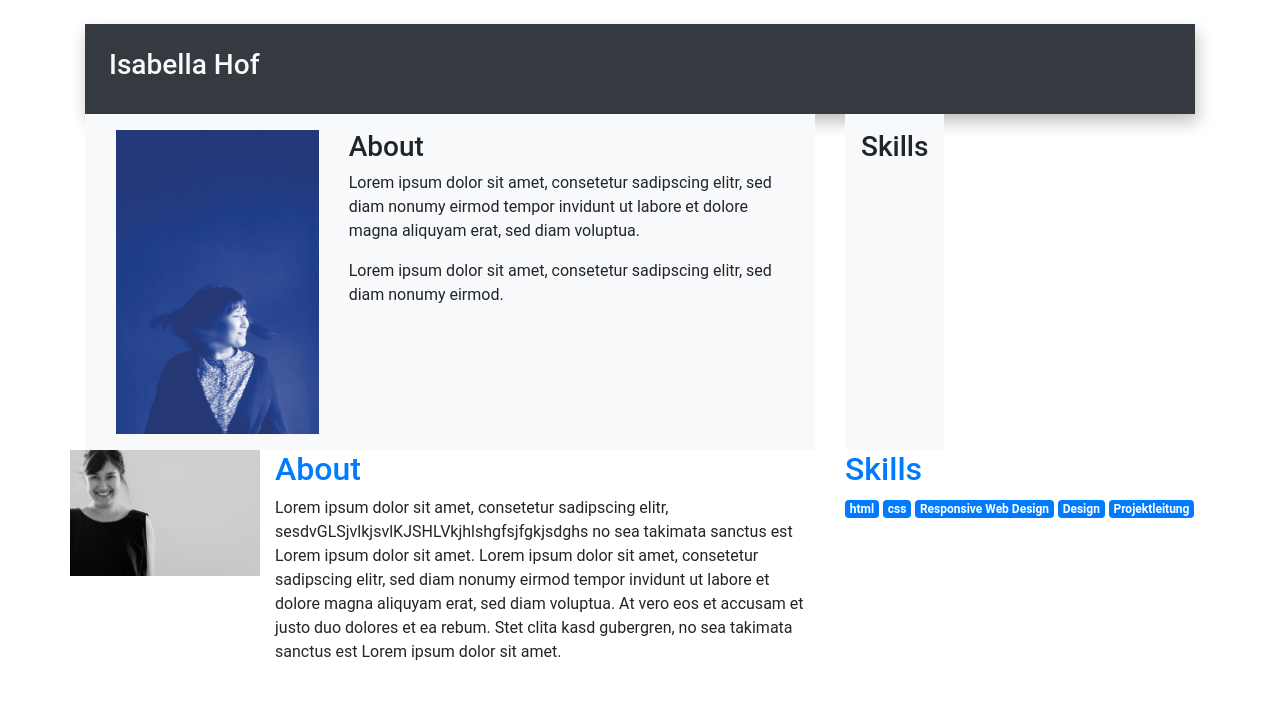
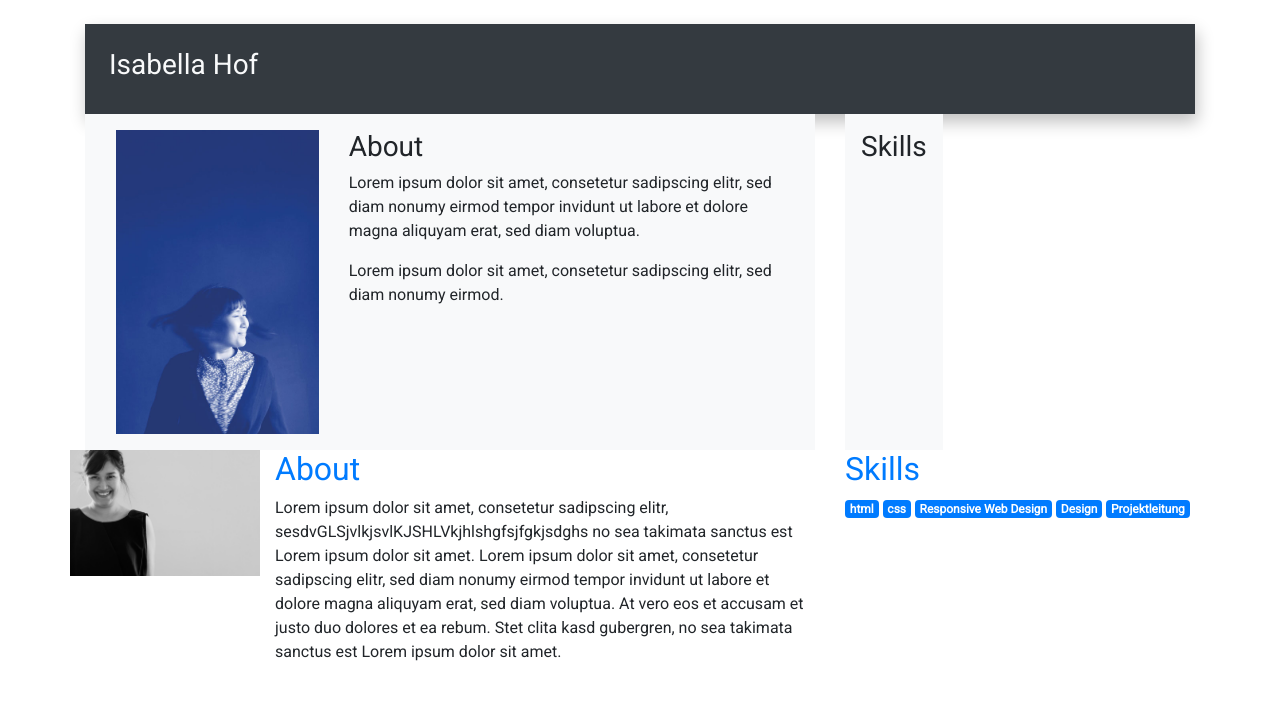
Before and after one commit to IsabellaHof/personal-website, a plain HTML site: page index.html in a window 1280 px wide. Shown: the top 725 px of the page. Drawn offline with Linux system fonts and the light colour scheme.

Commit message:
add new font

```diff
--- a/index.html
+++ b/index.html
@@ -8,6 +8,7 @@
     <title>Isabella Hof</title>
     <link rel="stylesheet" href="css/bootstrap.css">
     <link rel="stylesheet" href="css/style.css">
+    <link href="https://fonts.googleapis.com/css?family=Roboto" rel="stylesheet">
 </head>
 
 <body class="container mt-4">
```
